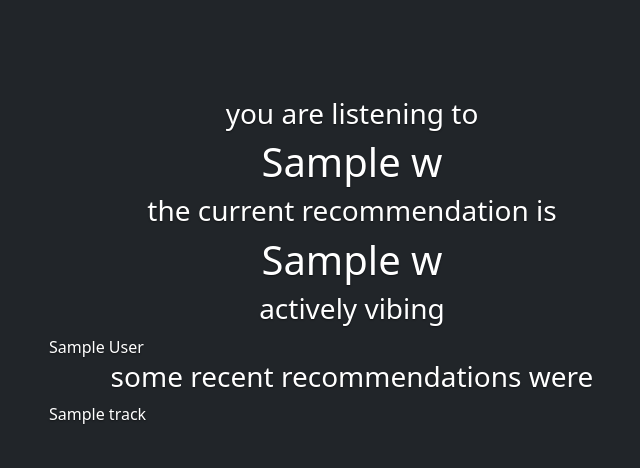
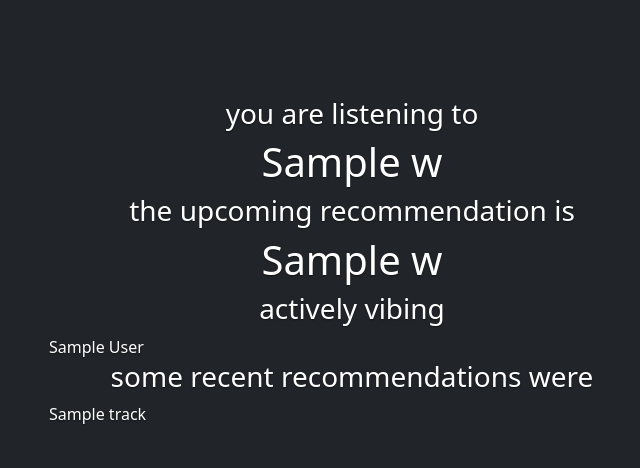
Before and after one commit to mhglover/mercury, a Python web app: template templates/index.html in a window 1280 px wide. Shown: the part 156-624 px from the top of the page, without its empty margins (288-928 px from the left). Run offline with Jinja, Linux system fonts and the light colour scheme; the template is opened without the code that fills it: most values are stand-ins (such as "Sample title", 1, 10 or a date in 2020).

Commit message:
index tweak

```diff
--- a/templates/index.html
+++ b/templates/index.html
@@ -4,9 +4,11 @@
 {% if w.playing_trackname != w.nextup_trackname %}
 <h3>you are listening to</h3>
 <h1>{{ w.playing_trackname }}</h1>
+<h3>the upcoming recommendation is</h3>
+{% else %}
+<h3>the current recommendation is</h3>
 {% endif %}
 
-<h3>the current recommendation is</h3>
 <h1>{{ w.nextup_trackname }}</h1>
 
 {% if w.users|length > 0 %}
```
